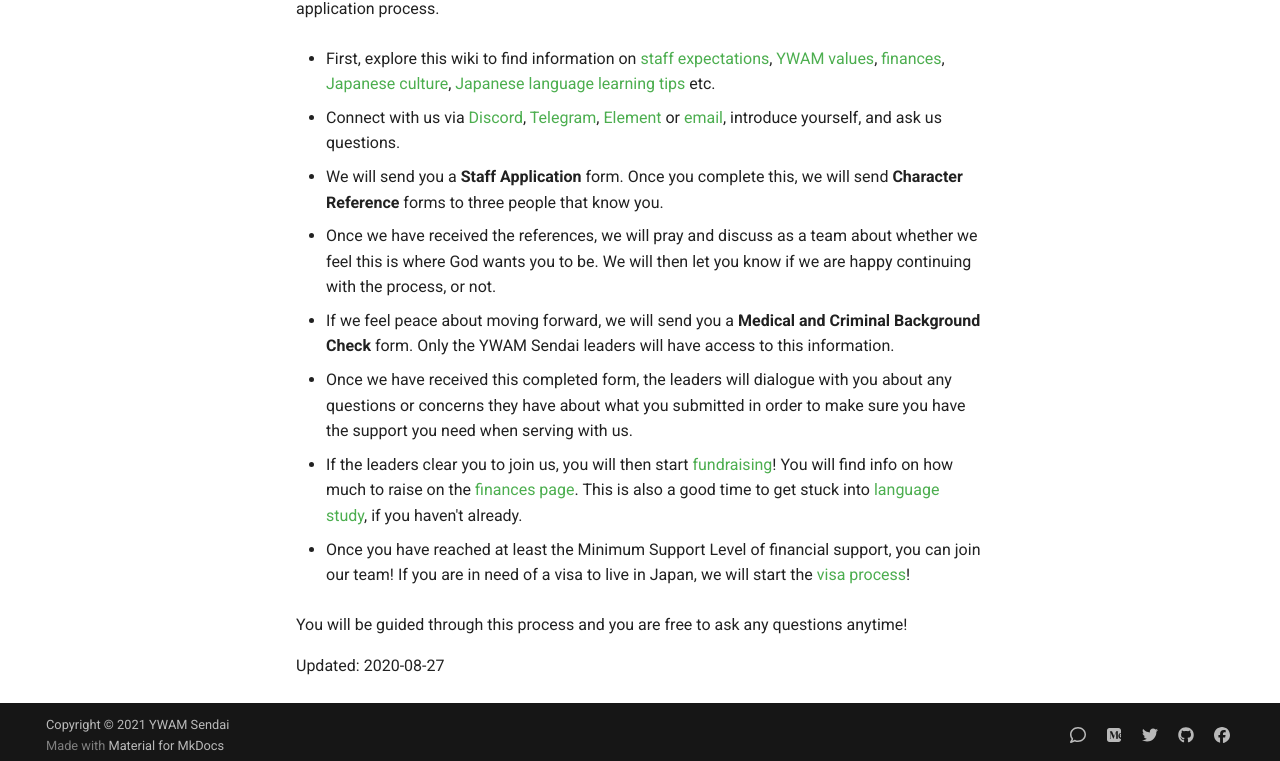
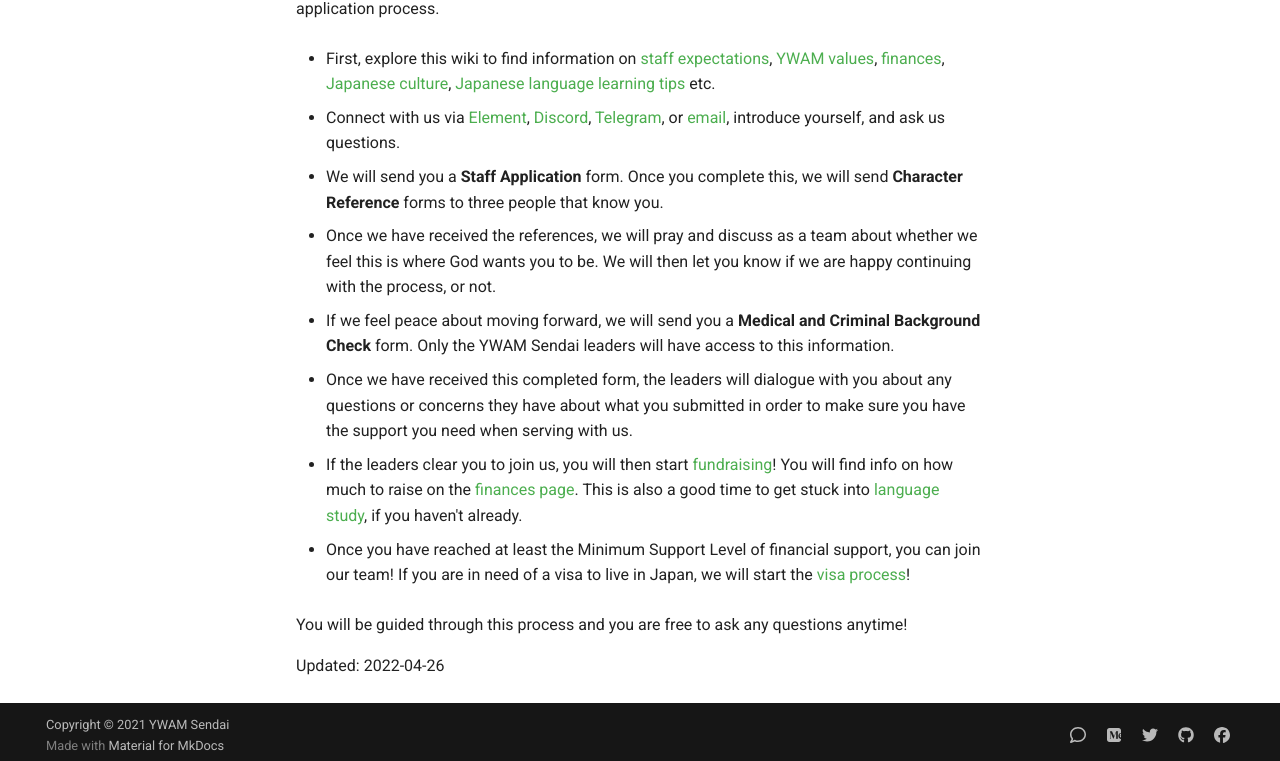
Before and after one commit to ywamsendai/ywamsendai-wiki, an MkDocs documentation site: the page built from docs/ywam/join.md, in a window 1280 px wide and 1353 px high. Shown: the part 585-1346 px from the top of the window. Built offline with MkDocs 1.6.1 and Material for MkDocs 9.7.7, drawn with Linux system fonts in a browser that asks for light colours; comment, search, counter and statistics services are not loaded.

```diff
--- a/docs/ywam/join.md
+++ b/docs/ywam/join.md
@@ -12,7 +12,7 @@ Above all, you should come ready to pursue God in prayer and worship and be comm
 
 * First, explore this wiki to find information on [staff expectations](commitments.md), [YWAM values](values.md), [finances](finances.md), [Japanese culture](../languageandculture/culture.md), [Japanese language learning tips](../languageandculture/language.md) etc.
 
-* Connect with us via [Discord](https://discord.gg/djmCF4DBaV),  [Telegram](https://t.me/joinchat/O4PX5BsUYLG64lCazgT8Ng),  [Element](https://app.element.io/#/group/+ywamsendai:matrix.org) or [email](mailto:people@ywamsendai.jp), introduce yourself, and ask us questions.
+* Connect with us via [Element](https://matrix.to/#/!NTECpQahWqaEonQZRV:matrix.org?via=matrix.org), [Discord](https://discord.gg/djmCF4DBaV),  [Telegram](https://t.me/joinchat/O4PX5BsUYLG64lCazgT8Ng),  or [email](mailto:people@ywamsendai.jp), introduce yourself, and ask us questions.
 
 * We will send you a **Staff Application** form. Once you complete this, we will send **Character Reference** forms to three people that know you.
 
@@ -28,4 +28,4 @@ Above all, you should come ready to pursue God in prayer and worship and be comm
 
 You will be guided through this process and you are free to ask any questions anytime!
 
-Updated: 2020-08-27
+Updated: 2022-04-26
```
